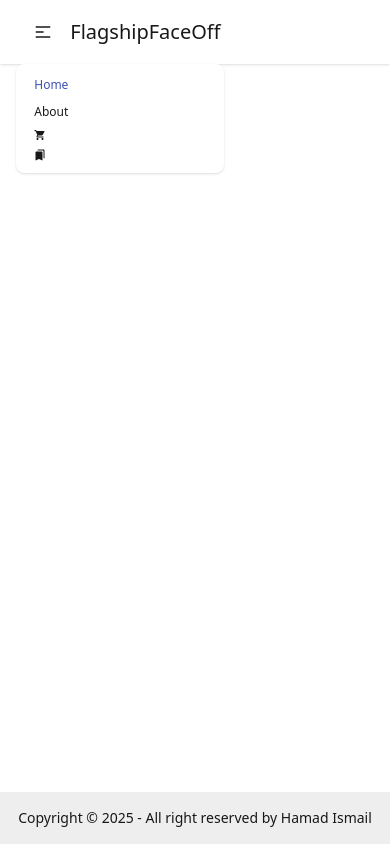
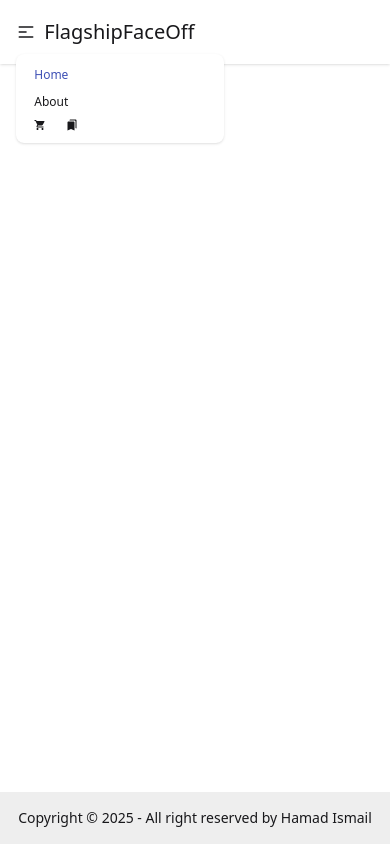
Before and after one commit to hamadismail/flagship-face-off, a React (Vite) app: page / in a window 390 px wide. Both pictures are taken after a click on the button 43 px from the left and 32 px from the top of the page. Built offline with nearby package versions, Linux system fonts and the light colour scheme.

Commit message:
redesigned navlink in responsive device

```diff
--- /dev/null
+++ b/src/components/Banner/Banner.jsx
@@ -0,0 +1,7 @@
+import React from 'react';
+
+const Banner = () => {
+  return <div>Banner</div>;
+};
+
+export default Banner;
--- a/src/components/Header/Navbar.jsx
+++ b/src/components/Header/Navbar.jsx
@@ -6,18 +6,27 @@ const Navbar = () => {
   const listData = [
     { id: 1, name: 'Home', path: '/' },
     { id: 2, name: 'About', path: '/about' },
+  ];
+
+  const lists = listData.map(list => <NavList key={list.id} list={list} />);
+
+  const iconList = [
     { id: 3, name: <MdShoppingCart />, path: '/cart' },
     { id: 4, name: <MdBookmarks />, path: '/favourite' },
   ];
 
-  const lists = listData.map(list => <NavList key={list.id} list={list} />);
+  const iconLists = iconList.map(icon => <NavList key={icon.id} list={icon} />);
 
   return (
     <div className="bg-base-100 shadow-sm">
       <div className="navbar p-0 w-11/12 mx-auto">
         <div className="navbar-start">
           <div className="dropdown">
-            <div tabIndex={0} role="button" className="btn btn-ghost lg:hidden">
+            <div
+              tabIndex={0}
+              role="button"
+              className="cursor-pointer lg:hidden mr-2"
+            >
               <svg
                 xmlns="http://www.w3.org/2000/svg"
                 className="h-5 w-5"
@@ -39,13 +48,16 @@ const Navbar = () => {
               className="menu menu-sm dropdown-content bg-base-100 rounded-box z-1 mt-3 w-52 p-2 shadow"
             >
               {lists}
+              <ul className="flex">{iconLists}</ul>
             </ul>
           </div>
-          <a className="cursor-pointer text-xl">FlagshipFaceOff</a>
+          <a className="cursor-pointer text-xl font-medium">FlagshipFaceOff</a>
         </div>
 
         <div className="navbar-end hidden lg:flex">
-          <ul className="menu menu-horizontal px-1 items-center">{lists}</ul>
+          <ul className="menu menu-horizontal px-1 items-center">
+            {lists} {iconLists}
+          </ul>
         </div>
       </div>
     </div>
```
